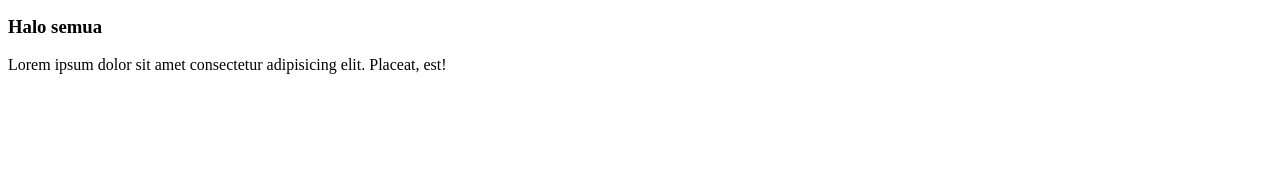
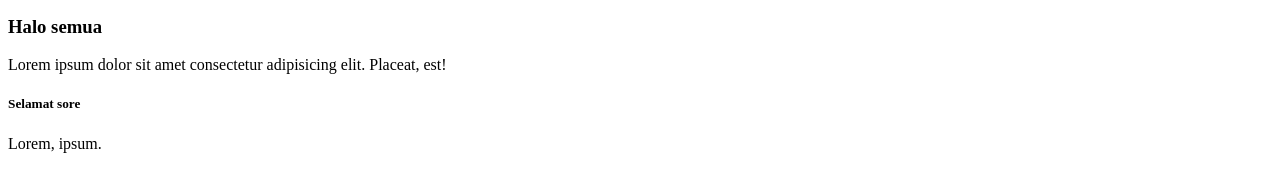
Before and after one commit to dodologitech/latihan, a plain HTML site: page index.html in a window 1280 px wide. Shown: the part 119-310 px from the top of the page. Drawn offline with Linux system fonts and the light colour scheme.

Commit message:
fourth commit

```diff
--- a/index.html
+++ b/index.html
@@ -11,5 +11,8 @@
 
     <h3>Halo semua</h3>
     <p>Lorem ipsum dolor sit amet consectetur adipisicing elit. Placeat, est!</p>
+
+    <h5>Selamat sore</h5>
+    <p>Lorem, ipsum.</p>
 </body>
 </html>
```
